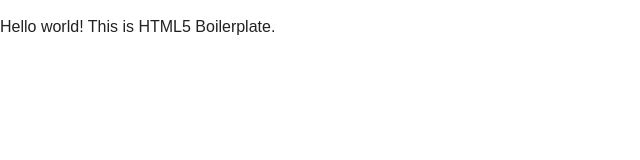
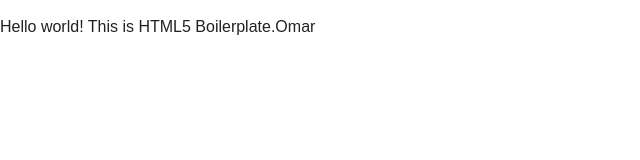
Before and after one commit to omargtx2/html5boilerplate, a plain HTML site: page html5MobileBoilerPlate/index.html in a window 1280 px wide. Shown: the full height of the page, 0-640 px from the left. Drawn offline with nearby package versions, Linux system fonts and the light colour scheme.

Commit message:
mi segunda actualicion

```diff
--- a/html5MobileBoilerPlate/index.html
+++ b/html5MobileBoilerPlate/index.html
@@ -22,7 +22,7 @@
         <![endif]-->
 
         <!-- Add your site or application content here -->
-        <p>Hello world! This is HTML5 Boilerplate.</p>
+        <p>Hello world! This is HTML5 Boilerplate.Omar</p>
 
         <script src="//ajax.googleapis.com/ajax/libs/jquery/1.10.2/jquery.min.js"></script>
         <script>window.jQuery || document.write('<script src="js/vendor/jquery-1.10.2.min.js"><\/script>')</script>
```
